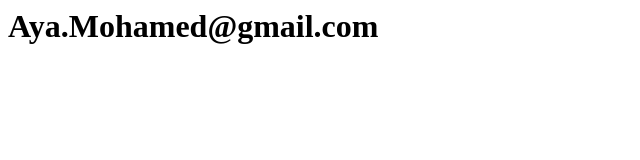
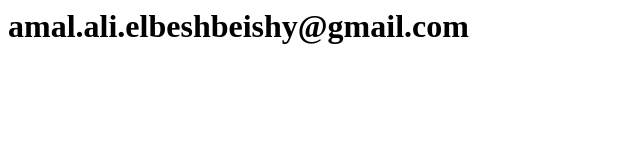
Before and after one commit to AyaaMohammed/Lab1_Git, a plain HTML site: page index.html in a window 1280 px wide. Shown: the whole page, without its empty margins (0-640 px from the left). Drawn offline with Linux system fonts and the light colour scheme.

Commit message:
add amal email

```diff
--- a/index.html
+++ b/index.html
@@ -1 +1 @@
-<h1>Aya.Mohamed@gmail.com</h1>
+<h1>amal.ali.elbeshbeishy@gmail.com</h1>
```
